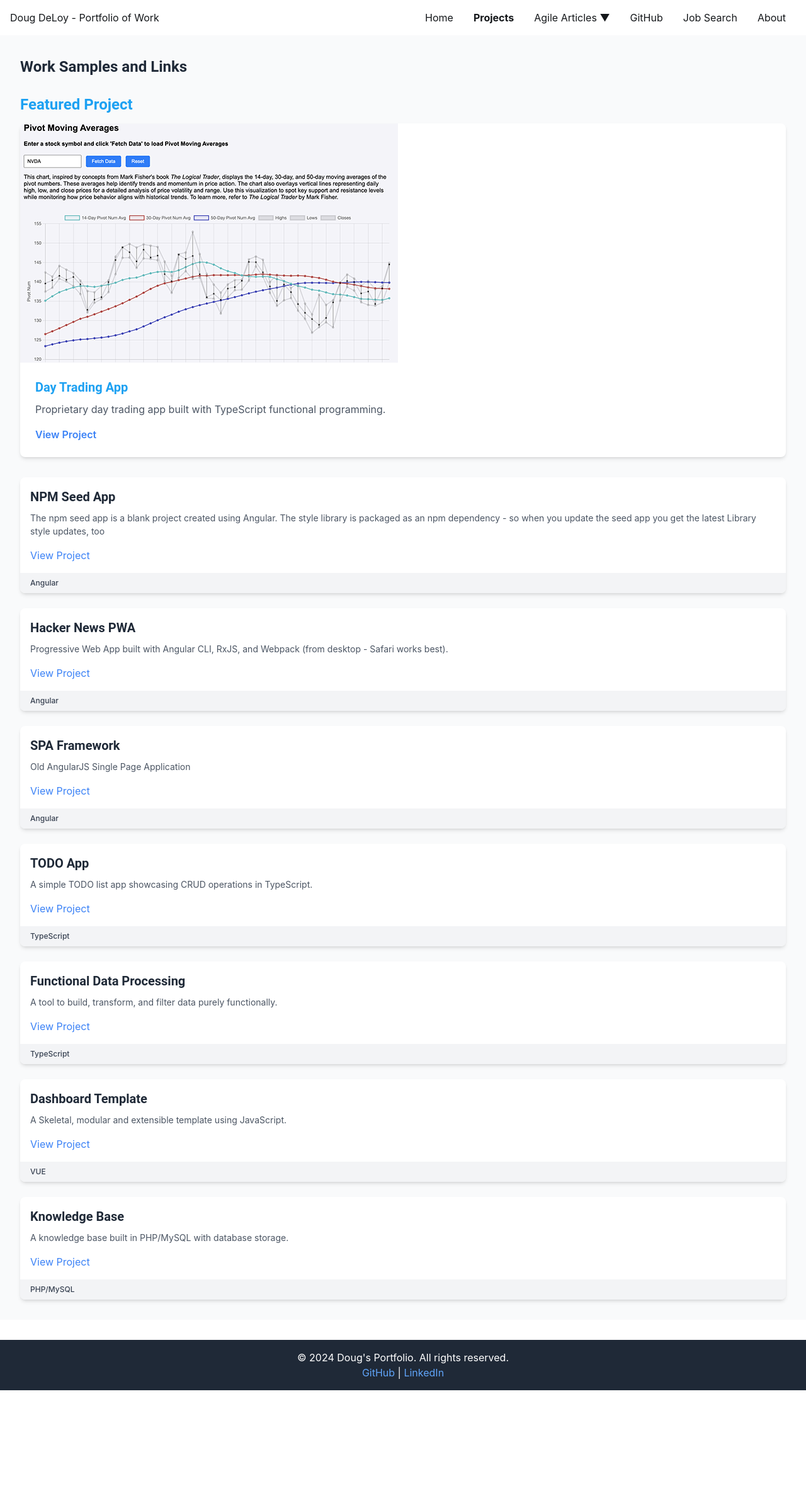
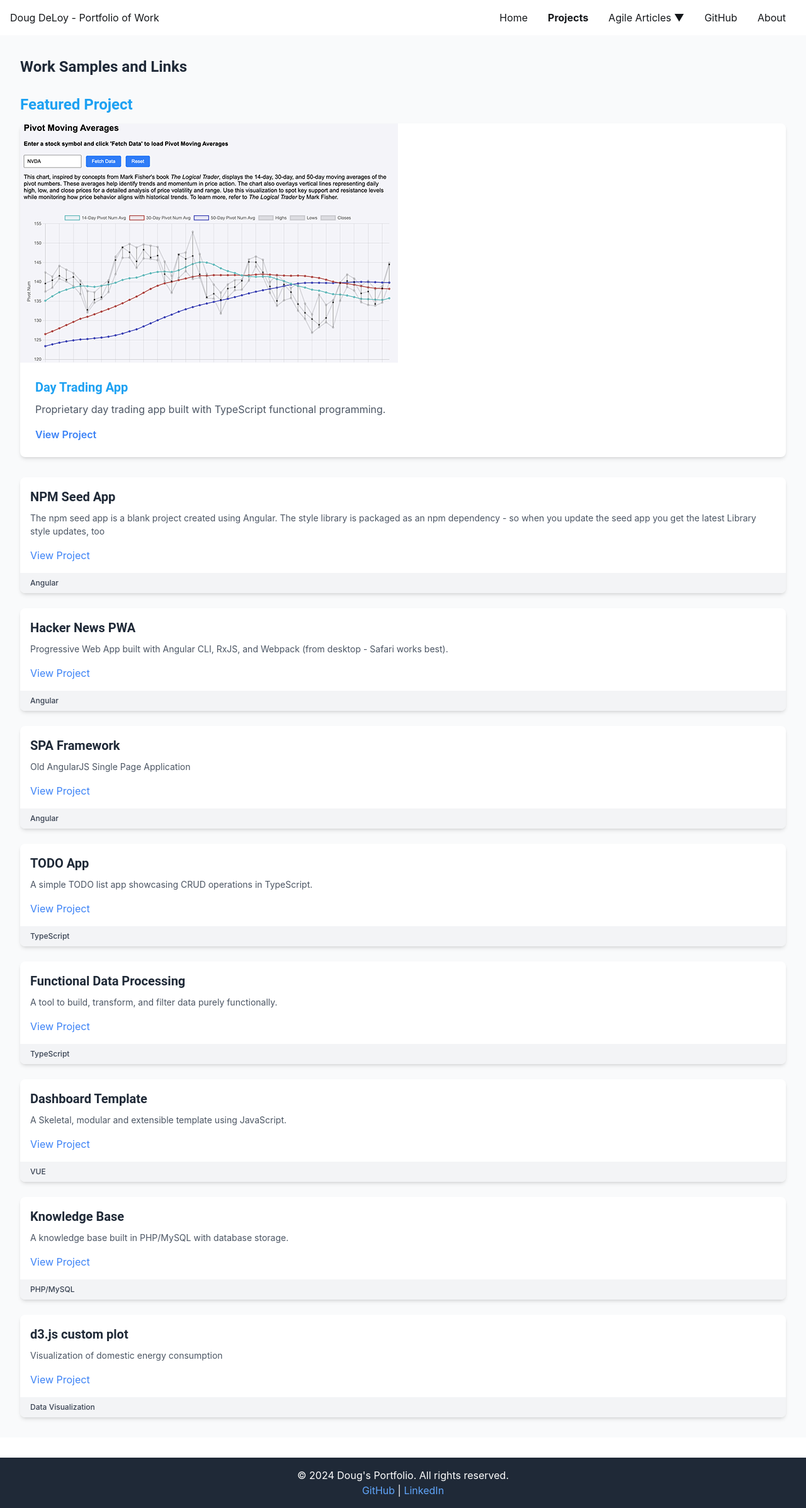
Before and after one commit to ddeloy/portfolio, a React (Vite) app: page /#/projects in a window 1280 px wide. Shown: the whole page at 63% size. Before the commit the page ends 2208 px from the top, so only its background shows below. Built offline with nearby package versions, Linux system fonts and the light colour scheme.

Commit message:
Add data viz to projects

```diff
--- a/src/components/Navbar.tsx
+++ b/src/components/Navbar.tsx
@@ -90,7 +90,7 @@ const Navbar = () => {
                 >
                     GitHub
                 </NavLink>
-                <NavLink
+            {/*    <NavLink
                     to="/jobs"
                     style={({ isActive }) => ({
                         margin: '0 1rem',
@@ -98,7 +98,7 @@ const Navbar = () => {
                     })}
                 >
                     Job Search
-                </NavLink>
+                </NavLink>*/}
                 <NavLink
                     to="/about"
                     style={({ isActive }) => ({
--- a/src/pages/About.tsx
+++ b/src/pages/About.tsx
@@ -32,10 +32,10 @@ const About = () => {
                     <strong>GitHub Integration: </strong>
                     Links to and dynamically fetches a sampling of my public repositories using the GitHub API. This demonstrates my proficiency in code sharing and collaboration.
                 </li>
-                <li>
+               {/* <li>
                     <strong>Job Search: </strong>
                     A section designed to help manage job search efforts with basic CRUD functionality. This page showcases key development features such as dropdown menus and dynamic interactions, all locally stored for quick access.
-                </li>
+                </li>*/}
             </ul>
         </div>
     );
--- a/src/pages/Projects.tsx
+++ b/src/pages/Projects.tsx
@@ -58,6 +58,13 @@ const Projects = () => {
             link: "https://ddeloy.com/KnowledgeBuild/preview.php",
             category: "PHP/MySQL",
         },
+
+        {
+            title: "d3.js custom plot",
+            description: "Visualization of domestic energy consumption",
+            link: "https://ddeloy.com/energy-usage/",
+            category: "Data Visualization",
+        },
     ];
 
     return (
```
